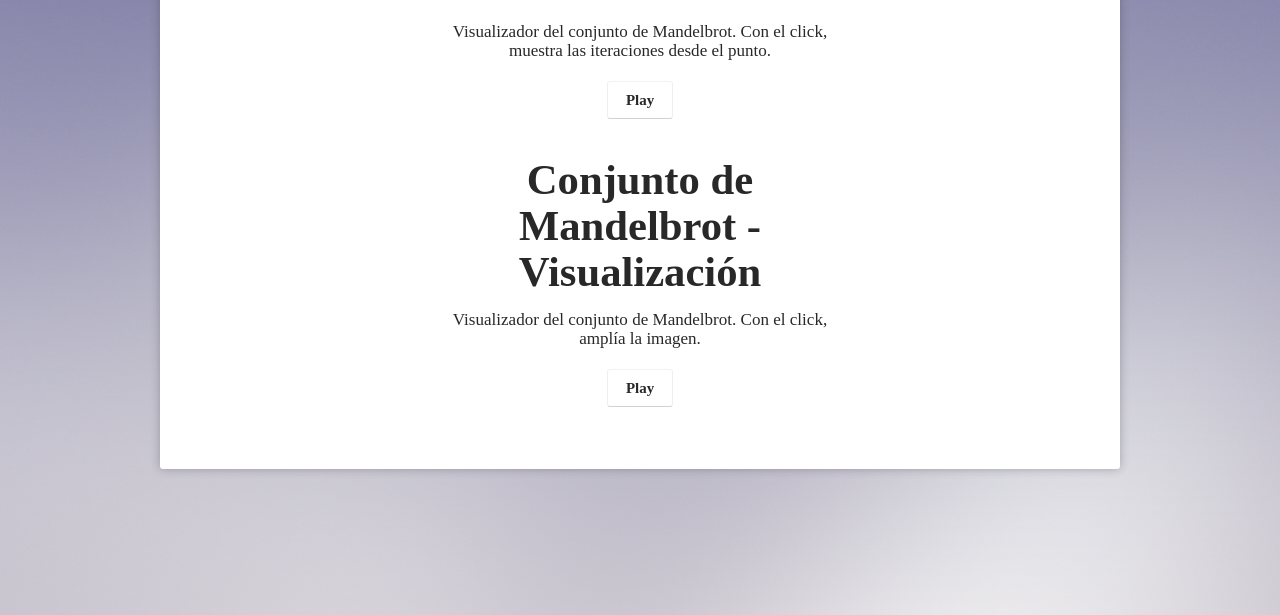
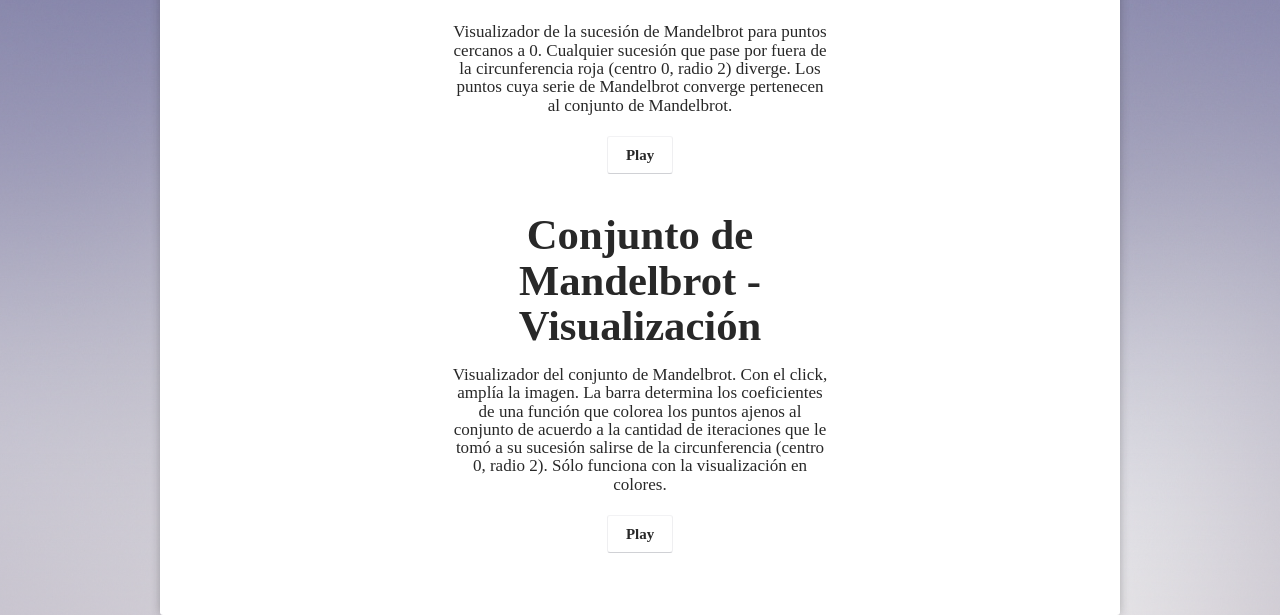
Before and after one commit to filosofiadelfuturo/filosofiadelfuturo.com, a Jekyll site: the page built from scripts/index.md, in a window 1280 px wide and 900 px high, scrolled down 783 px, cut to the strip 285-900 px from the top of the window. Built offline with Jekyll 4.4.1, drawn with Linux system fonts in a browser that asks for light colours.

Commit message:
description scripts

```diff
--- a/_scripts/mandelbrot_iter.md
+++ b/_scripts/mandelbrot_iter.md
@@ -1,6 +1,6 @@
 ---
 layout: script
 name: Conjunto de Mandelbrot - Iteraciones
-description: Visualizador del conjunto de Mandelbrot. Con el click, muestra las iteraciones desde el punto.
+description: Visualizador de la sucesión de Mandelbrot para puntos cercanos a 0. Cualquier sucesión que pase por fuera de la circunferencia roja (centro 0, radio 2) diverge. Los puntos cuya serie de Mandelbrot converge pertenecen al conjunto de Mandelbrot.
 iframe: mandelbrot_iter.html
 ---
--- a/_scripts/mandelbrot_visual.md
+++ b/_scripts/mandelbrot_visual.md
@@ -1,6 +1,6 @@
 ---
 layout: script
 name: Conjunto de Mandelbrot - Visualización
-description: Visualizador del conjunto de Mandelbrot. Con el click, amplía la imagen.
+description: Visualizador del conjunto de Mandelbrot. Con el click, amplía la imagen. La barra determina los coeficientes de una función que colorea los puntos ajenos al conjunto de acuerdo a la cantidad de iteraciones que le tomó a su sucesión salirse de la circunferencia (centro 0, radio 2). Sólo funciona con la visualización en colores.
 iframe: mandelbrot_visual.html
 ---
--- a/assets/scripts/mandelbrot_visual.html
+++ b/assets/scripts/mandelbrot_visual.html
@@ -13,39 +13,28 @@ Mandelbrot
 
 <button type="button" onclick="window.history.back();">Vovler al Menu</button>
 <br />
-<p style="color:#FFFFFF;">¿Se ofendería platón, argumentando que es el círculo la forma más perfecta? ¿Lo acusaría de monstruoso?
+<!--
+<p style="color:#FFFFFF;">¿Se ofendería platón, que argumentaba que es el círculo la forma más perfecta? ¿Acusaría a este conjunto de monstruoso?
 ¿O acaso se perdería en el encanto exploratorio del mundo matemático? </p>
 <p style="color:#FFFFFF;">¡Quién pudiera verlo en un continuo, con sus valores reales! Finitud de la memoria, valores que se almacenan de modo discreto, error de redondeo...
 ¡Cuánto obstáculo que no permite ver de cerca!</p>
-
-<p style="color:#FFFFFF;">Por más que quieras, que lo sueñes, que te acerques, nunca lo vas a ver realmente. Imposible no perderse sus detalles.</p>
+-->
 
 <button onclick="inicializar()">Iniciar</button>
 <button onclick="toggleColor()">Gris / Colores</button>
 <button onclick="toogleColor()">Gama fría / Cálida</button>
 
+<br />
+<input type="range" id = "ranger" style="width: 700px;" onchange="changeItnum()" max = "1200" min = "6" value = "6">
+<br />
 
-
-
-<!-- estaría piola que el botón cambiara lo que dice (en blanco y negro diga color, y en color diga blanco y negro -->
-
-
-
-
-
-<br>
-<br>
-<canvas id="Conjunto" width="700" height="700"
+<canvas id="Conjunto" width="800" height="800"
 style="border:1px solid #000000; text-align: center;">
 </canvas>
 
-<!-- Quizás 1000 es mucho, 800 puede ser un valor mejor, o incluso menos. Habría que ver y probar velocidad en distintas compus.-->
-
-
 <script>
 
-var medidaCanvas = 700;
-//Falta cambiar tamaño en el tamaño del canvas y en el tamaño de la barra.
+var medidaCanvas = 800;
 
 var canvas = document.getElementById("Conjunto");
 canvas.addEventListener("click", zoom);
@@ -220,18 +209,6 @@ document.getElementById("ranger").value = "6";
 
 <br>
 <br>
-
-
-<input type="range" id = "ranger" style="width: 700px;" onchange="changeItnum()" max = "1200" min = "6" value = "6">
-
-
-
-
 <!-- El botón de gama fría cálida y el range estaría bueno que no fueran visibles cuando se está en blanco y negro-->
-
-
-
-
-
 </body>
 </html>
```
